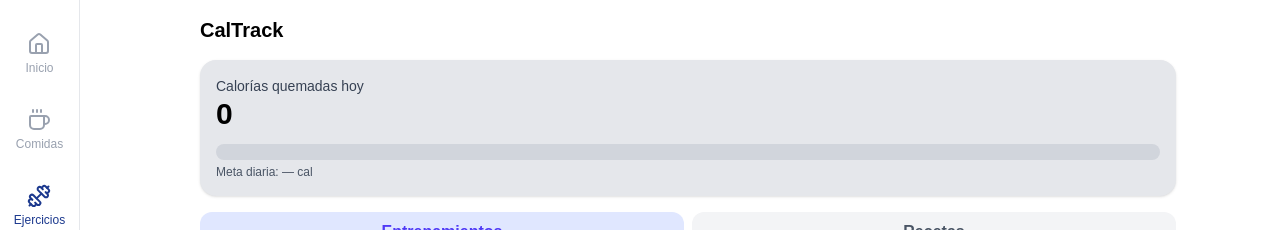
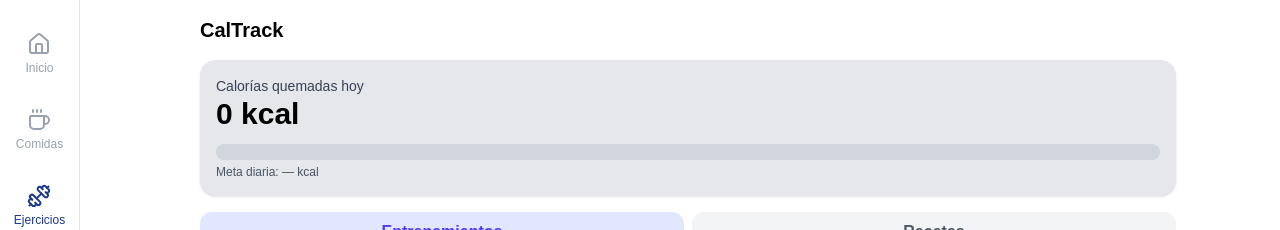
Before and after one commit to Eduardobarrera487/CalTrack, a Next.js app: page /pages/workout in a window 1280 px wide. Shown: the top 230 px of the page. Built offline with nearby package versions, Linux system fonts and the light colour scheme; no server answers.

Commit message:
cal changed to kcal

```diff
--- a/src/app/pages/workout/page.jsx
+++ b/src/app/pages/workout/page.jsx
@@ -240,7 +240,7 @@ No pongas explicaciones ni texto extra.`
 
           <div className="bg-gray-200 rounded-2xl p-4 shadow">
             <p className="text-sm text-gray-700">Calorías quemadas hoy</p>
-            <h2 className="text-3xl font-bold text-black">{totalCaloriesToday}</h2>
+            <h2 className="text-3xl font-bold text-black">{totalCaloriesToday} kcal</h2>
 
             <div className="mt-3 w-full bg-gray-300 rounded-full h-4 overflow-hidden">
               <div
@@ -248,7 +248,7 @@ No pongas explicaciones ni texto extra.`
                 style={{ width: `${progressPercent}%` }}
               />
             </div>
-            <p className="text-xs mt-1 text-gray-600">Meta diaria: {calorieGoal ?? '—'} cal</p>
+            <p className="text-xs mt-1 text-gray-600">Meta diaria: {calorieGoal ?? '—'} kcal</p>
           </div>
 
           <div className="flex gap-2">
```
Also changed, not shown: 1 other file (tests, documents, lock files or other folders).
